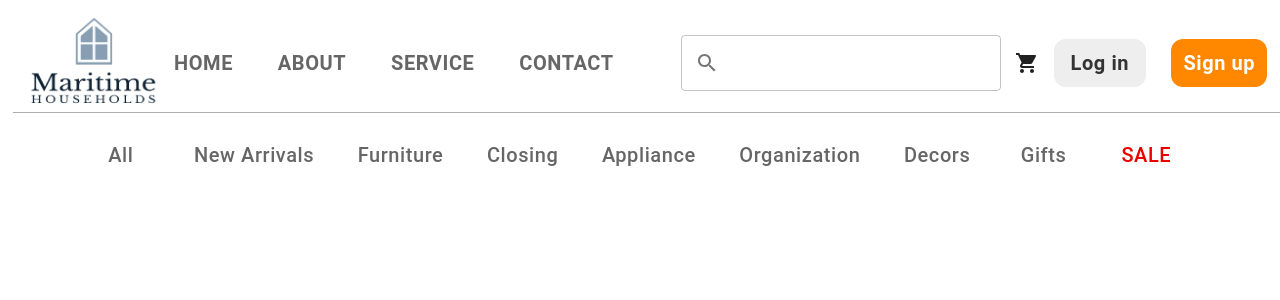
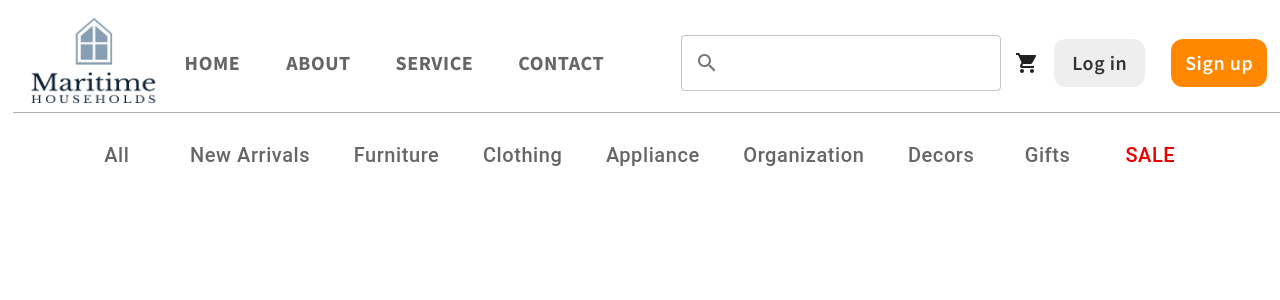
Before and after one commit to Jabin219/maritime, a Next.js app: page / in a window 1280 px wide. Shown: the top 300 px of the page. Built offline with nearby package versions, Linux system fonts and the light colour scheme.

Commit message:
header constant build

```diff
--- /dev/null
+++ b/components/CategoriesNavBar/constant.ts
@@ -0,0 +1,11 @@
+export const categoriesNavItems = [
+	{ label: 'All', value: 'all' },
+	{ label: 'New Arrivals', value: 'new-arrivals' },
+	{ label: 'Furniture', value: 'furniture' },
+	{ label: 'Clothing', value: 'clothing' },
+	{ label: 'Appliance', value: 'appliance' },
+	{ label: 'Organization', value: 'organization' },
+	{ label: 'Decors', value: 'decors' },
+	{ label: 'Gifts', value: 'gifts' },
+	{ label: 'SALE', value: 'sale' }
+]
--- a/components/CategoriesNavBar/index.tsx
+++ b/components/CategoriesNavBar/index.tsx
@@ -1,23 +1,19 @@
 import { Box, Tabs } from '@mui/material'
 import { CustomTab } from './style'
+import { categoriesNavItems } from './constant'
 
 function CategoriesNavBar() {
 	return (
 		<Box>
 			<Tabs centered>
-				<CustomTab value='all' label='All'></CustomTab>
-				<CustomTab value='new-arrivals' label='New Arrivals'></CustomTab>
-				<CustomTab value='furniture' label='Furniture'></CustomTab>
-				<CustomTab value='closing' label='Closing'></CustomTab>
-				<CustomTab value='appliance' label='Appliance'></CustomTab>
-				<CustomTab value='organization' label='Organization'></CustomTab>
-				<CustomTab value='decors' label='Decors'></CustomTab>
-				<CustomTab value='gifts' label='Gifts'></CustomTab>
-				<CustomTab
-					value='sale'
-					label='SALE'
-					sx={{ color: '#EB0000' }}
-				></CustomTab>
+				{categoriesNavItems.map((item, index) => (
+					<CustomTab
+						key={index}
+						value={item.value}
+						label={item.label}
+						sx={item.label === 'SALE' && { color: '#EB0000' }}
+					></CustomTab>
+				))}
 			</Tabs>
 		</Box>
 	)
--- /dev/null
+++ b/components/Header/constant.ts
@@ -0,0 +1,6 @@
+export const headerNavBarItems = [
+	{ label: 'HOME', link: '/home', value: 'home' },
+	{ label: 'ABOUT', link: '/about', value: 'about' },
+	{ label: 'SERVICE', link: '/service', value: 'service' },
+	{ label: 'CONTACT', link: '/contact', value: 'contact' }
+]
--- a/components/Header/index.tsx
+++ b/components/Header/index.tsx
@@ -10,6 +10,7 @@ import { LazyLoadImage } from 'react-lazy-load-image-component'
 import { CustomTab, CustomGrid, HeaderButton } from './style'
 import { Search, ShoppingCart } from '@mui/icons-material'
 import CategoriesNavBar from '../CategoriesNavBar'
+import { headerNavBarItems } from './constant'
 function Header() {
 	return (
 		<AppBar position='static' color='secondary' sx={{ boxShadow: 'none' }}>
@@ -28,10 +29,13 @@ function Header() {
 				<CustomGrid item sx={{ display: 'flex', alignItems: 'center' }} xs>
 					<Box>
 						<Tabs className='nav' value={false} indicatorColor='secondary'>
-							<CustomTab value='home' label='HOME'></CustomTab>
-							<CustomTab value='about' label='ABOUT'></CustomTab>
-							<CustomTab value='service' label='SERVICE'></CustomTab>
-							<CustomTab value='contact' label='CONTACT'></CustomTab>
+							{headerNavBarItems.map((item, index) => (
+								<CustomTab
+									key={index}
+									value={item.value}
+									label={item.label}
+								></CustomTab>
+							))}
 						</Tabs>
 					</Box>
 				</CustomGrid>
--- a/components/Header/style.ts
+++ b/components/Header/style.ts
@@ -2,7 +2,7 @@ import { Tab, Grid, Button, CssBaseline } from '@mui/material'
 import { styled } from '@mui/system'
 
 const CustomTab = styled(Tab)({
-	fontFamily: 'Source Sans 3',
+	fontFamily: 'Source Sans Pro',
 	fontSize: '20px',
 	fontWeight: 700,
 	lineHeight: '28px',
@@ -20,7 +20,7 @@ const CustomGrid = styled(Grid)({
 })
 
 const HeaderButton = styled(Button)({
-	fontFamily: 'Source Sans 3',
+	fontFamily: 'Source Sans Pro',
 	borderRadius: '12px',
 	padding: '10px 35px',
 	fontSize: '20px',
```
